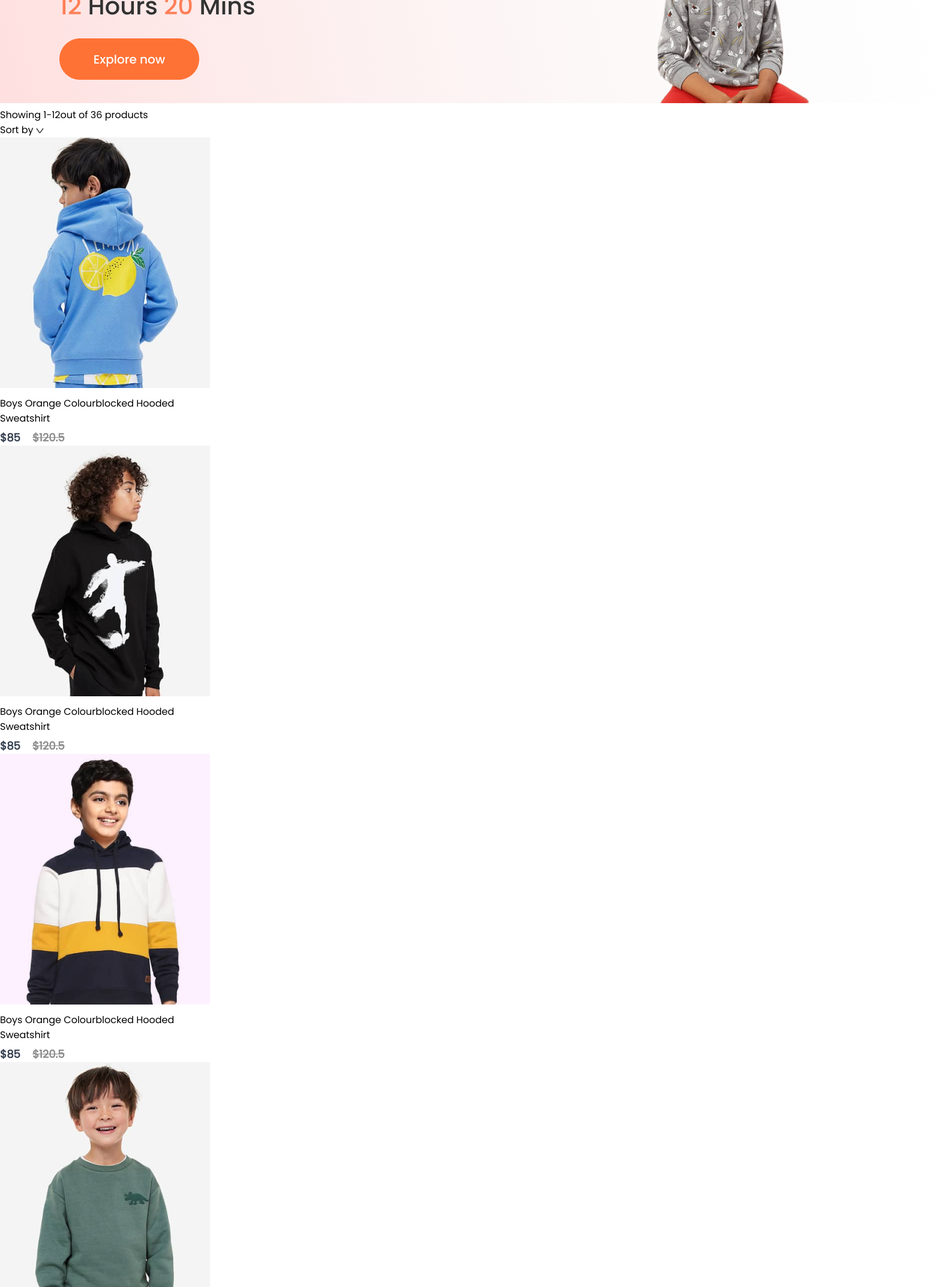
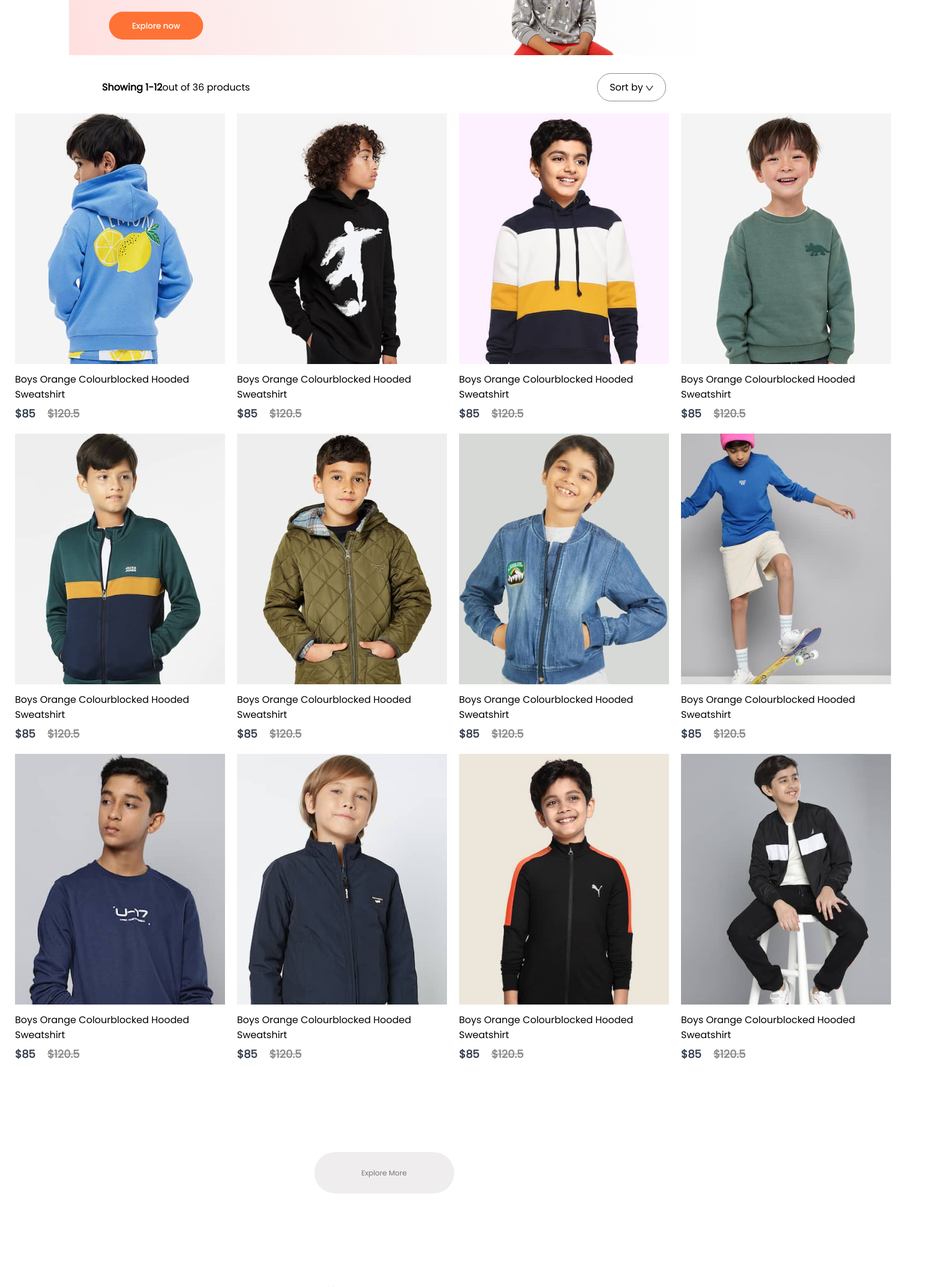
Before and after one commit to Ajay-v44/BuyIt, a React (Create React App) app in the folder frontend/: page /kids in a window 1280 px wide. Shown: the part 260-2406 px from the top of the page at 60% size, 1560 px wide, since content can reach past the window. Built offline with nearby package versions, Linux system fonts and the light colour scheme.

Commit message:
shopcategory completed

```diff
--- a/frontend/src/pages/Css/ShopCategory.css
+++ b/frontend/src/pages/Css/ShopCategory.css
@@ -0,0 +1,42 @@
+.shopcategory-banner {
+  display: block;
+  margin: 30px auto;
+  width: 82%;
+}
+.shopCategory-indexSort {
+  display: flex;
+  margin: 0px 170px;
+  justify-content: space-between;
+  align-items: center;
+}
+.shopCategory-sort {
+  padding: 10px 20px;
+  border-radius: 40px;
+  border: 1px solid #888;
+}
+.shopCategory-indexSort p span {
+  font-weight: 600;
+}
+
+.shop-category-products {
+  margin: 20px 25px;
+  display: grid;
+  grid-template-columns: repeat(
+    4,
+    1fr
+  ); /* Adjust the number based on your desired column count */
+  gap: 20px; /* Adjust the gap as needed */
+}
+.shopcategory-loadmore {
+  display: flex;
+  justify-content: center;
+  align-items: center;
+  margin: 150px auto;
+  width: 233px;
+  height: 69px;
+  border-radius: 75px;
+  background: #efeded;
+  color: #787878;
+  font-size: 12px;
+  font-weight: 500;
+}
--- a/frontend/src/pages/ShopCategory.jsx
+++ b/frontend/src/pages/ShopCategory.jsx
@@ -8,7 +8,7 @@ const ShopCategory = (props) => {
   const { all_product } = useContext(ShopContext);
   return (
     <div className="ShopCategory">
-      <img src={props.banner} alt="banner" />
+      <img src={props.banner} alt="banner" className="shopcategory-banner" />
       <div className="shopCategory-indexSort">
         <p>
           <span>Showing 1-12</span>out of 36 products
@@ -30,6 +30,9 @@ const ShopCategory = (props) => {
 
         })}
       </div>
+      <div className="shopcategory-loadmore">
+        Explore More
+      </div>
     </div>
   );
 };
```
